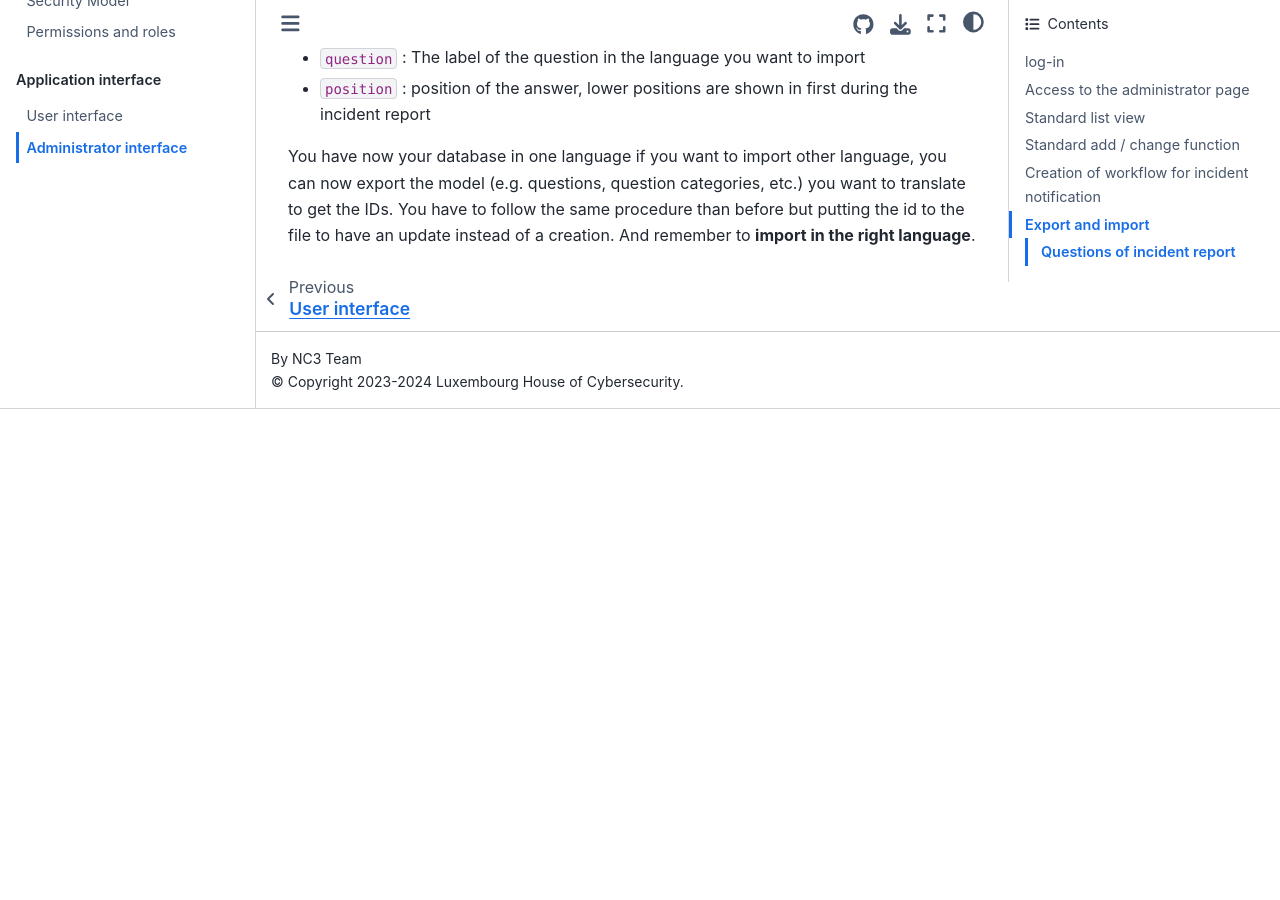
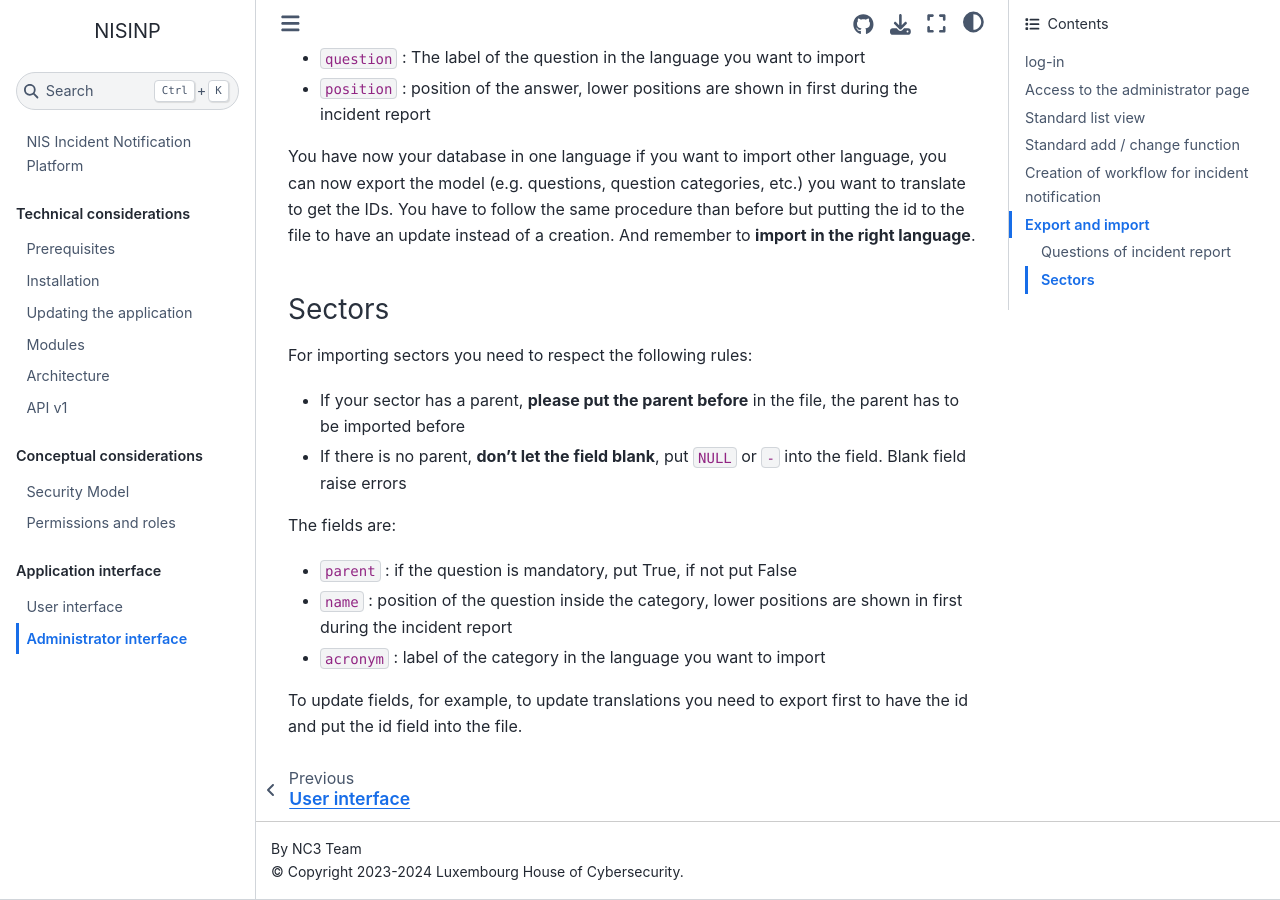
Before and after one commit to informed-governance-project/NISINP, a Sphinx documentation site: the page built from docs/ui_administrator.rst, in a window 1280 px wide and 900 px high, scrolled down 6442 px. Built offline with Sphinx 7.4.7 and the Sphinx Book theme 1.1.4, drawn with Linux system fonts in a browser that asks for light colours; before the commit the page ends 6851 px from its top, so only the background shows below that.

Commit message:
update import/export fort sectors

```diff
--- a/docs/ui_administrator.rst
+++ b/docs/ui_administrator.rst
@@ -177,3 +177,19 @@ After you have to import the ``predefined answers``:
 
 You have now your database in one language if you want to import other language, you can now export the model (e.g. questions, question categories, etc.) you want to translate to get the IDs.
 You have to follow the same procedure than before but putting the id to the file to have an update instead of a creation. And remember to **import in the right language**.
+
+Sectors
+~~~~~~~~
+
+For importing sectors you need to respect the following rules:
+
+- If your sector has a parent, **please put the parent before** in the file, the parent has to be imported before
+- If there is no parent, **don't let the field blank**, put ``NULL`` or ``-`` into the field. Blank field raise errors
+
+The fields are:
+
+- ``parent`` : if the question is mandatory, put True, if not put False
+- ``name`` : position of the question inside the category, lower positions are shown in first during the incident report
+- ``acronym`` : label of the category in the language you want to import
+
+To update fields, for example, to update translations you need to export first to have the id and put the id field into the file.
```
